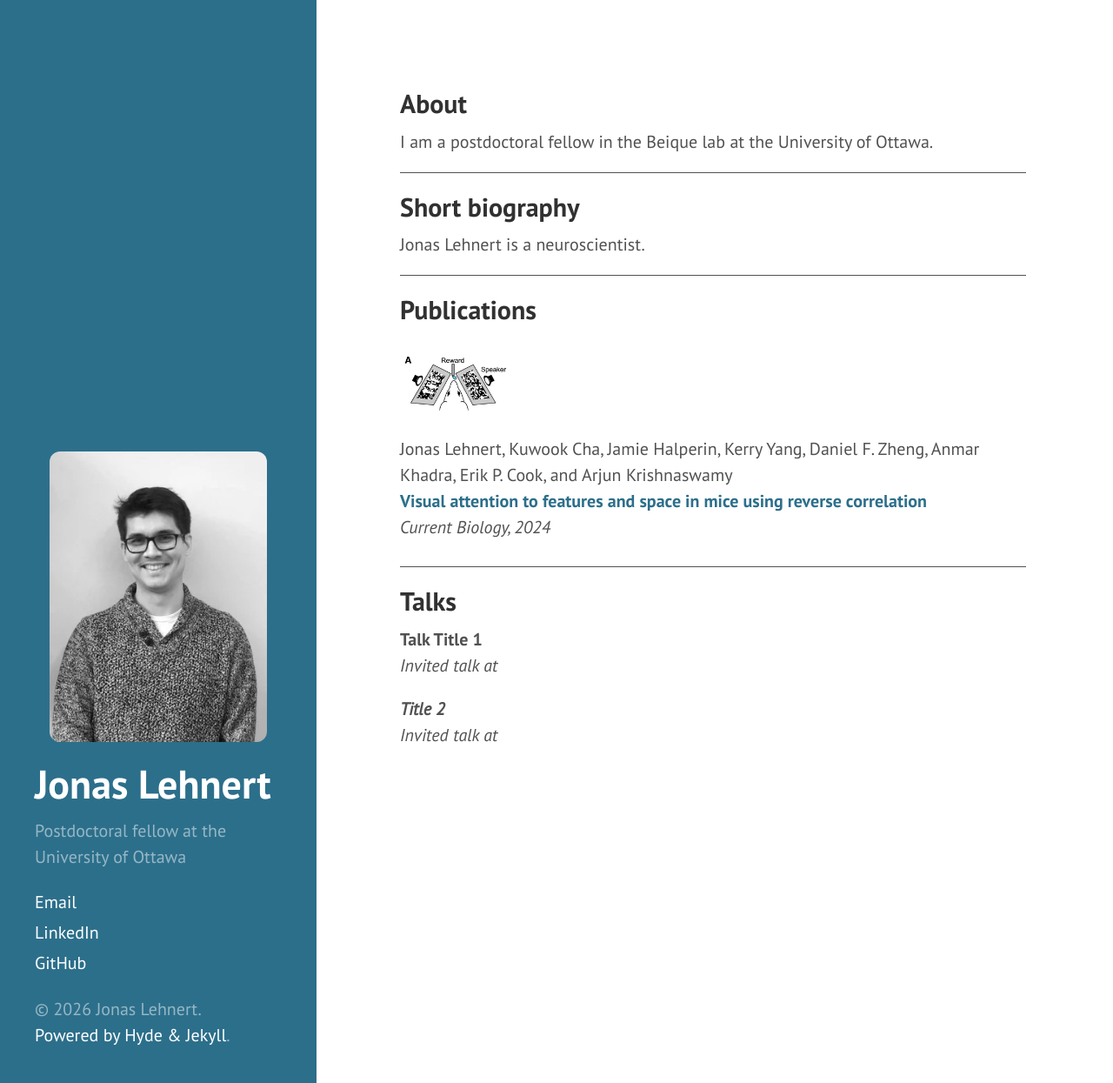
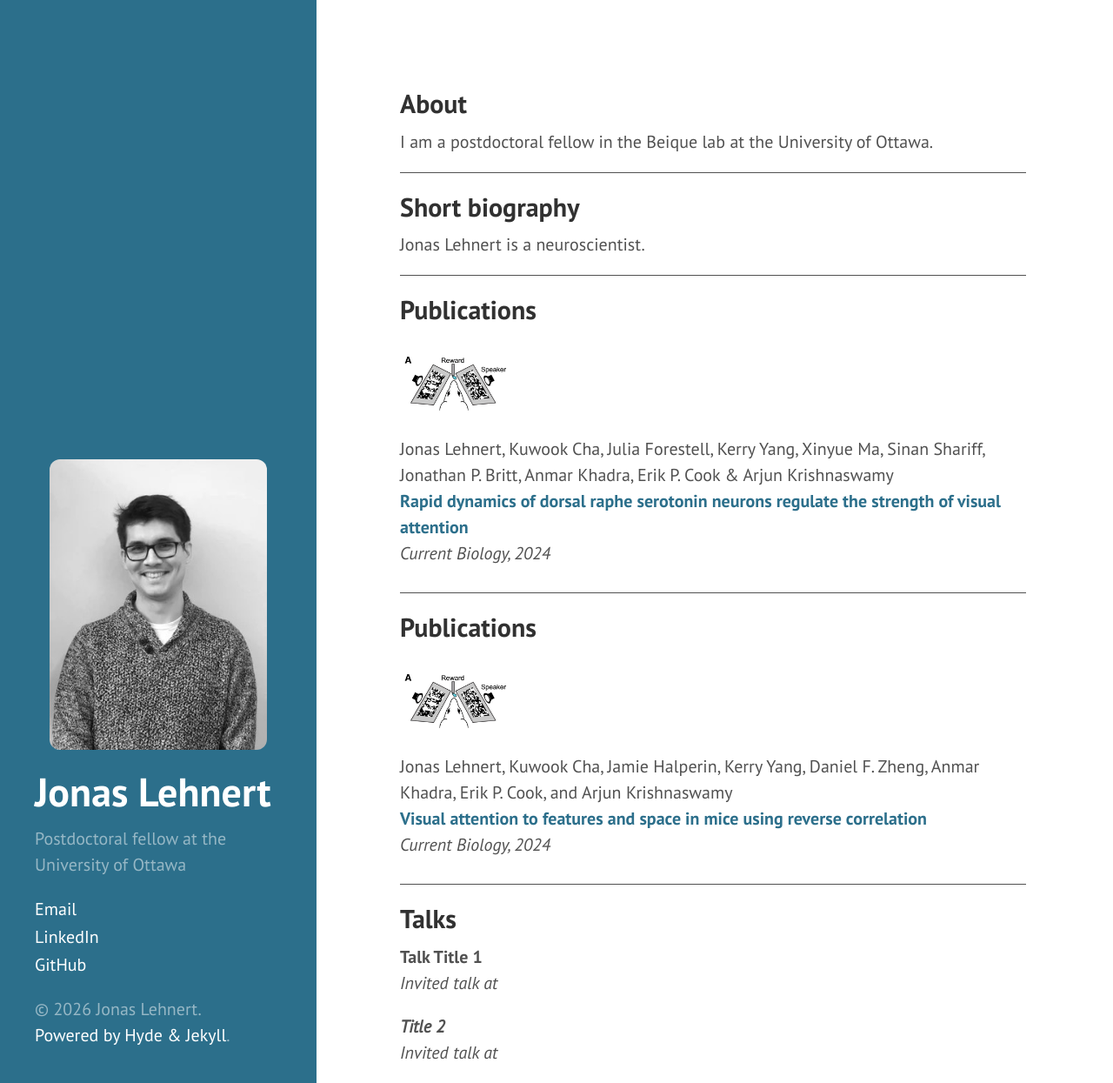
Before and after one commit to JonasLehnert/jonaslehnert.github.io, a Jekyll site: the page built from index.html, in a window 1280 px wide and 1245 px high. Shown: the whole window at 87% size. Built offline with Jekyll 4.4.1, drawn with Linux system fonts in a browser that asks for light colours; Markdown is read by kramdown in place of the engine named in the settings; the list of posts is cut into pages by our own code.

Commit message:
Raised Content Height

```diff
--- a/index.html
+++ b/index.html
@@ -32,8 +32,27 @@ title: Home
       </div>
       <div class="publication-ref">
         <p>
+                    Jonas Lehnert, Kuwook Cha, Julia Forestell, Kerry Yang, Xinyue Ma, Sinan Shariff, Jonathan P. Britt, Anmar Khadra, Erik P. Cook & Arjun Krishnaswamy <br>
+          <b><a href="https://www.nature.com/articles/s41467-026-70658-y"> Rapid dynamics of dorsal raphe serotonin neurons regulate the strength of visual attention</a></b><br>
+          <i>Current Biology, 2024</i><br>
+
+        </p>
+      </div>
+    </div>
+
+    <div class="h-line" />
+
+  <div class="section">
+    <h2>Publications</h2>
+
+    <div class="publication">
+      <div class="publication-img">
+        <img src="public/images/CurrentBioImg.png" />
+      </div>
+      <div class="publication-ref">
+        <p>
                     Jonas Lehnert, Kuwook Cha, Jamie Halperin, Kerry Yang, Daniel F. Zheng, Anmar Khadra, Erik P. Cook, and Arjun Krishnaswamy<br>
-          <b><a href="https://www.cell.com/current-biology/fulltext/S0960-9822(23)00999-5">Visual attention to features and space in mice using reverse correlation</a></b><br>
+          <b><a href="https://www.cell.com/current-biology/fulltext/S0960-9822(23)00999-5"> Visual attention to features and space in mice using reverse correlation</a></b><br>
           <i>Current Biology, 2024</i><br>
 
         </p>
--- a/public/css/hyde.css
+++ b/public/css/hyde.css
@@ -97,7 +97,7 @@ html {
 }
 .sidebar-nav-item {
   display: block;
-  line-height: 1.75;
+  line-height: 1.6;
 }
 a.sidebar-nav-item:hover,
 a.sidebar-nav-item:focus {
```
